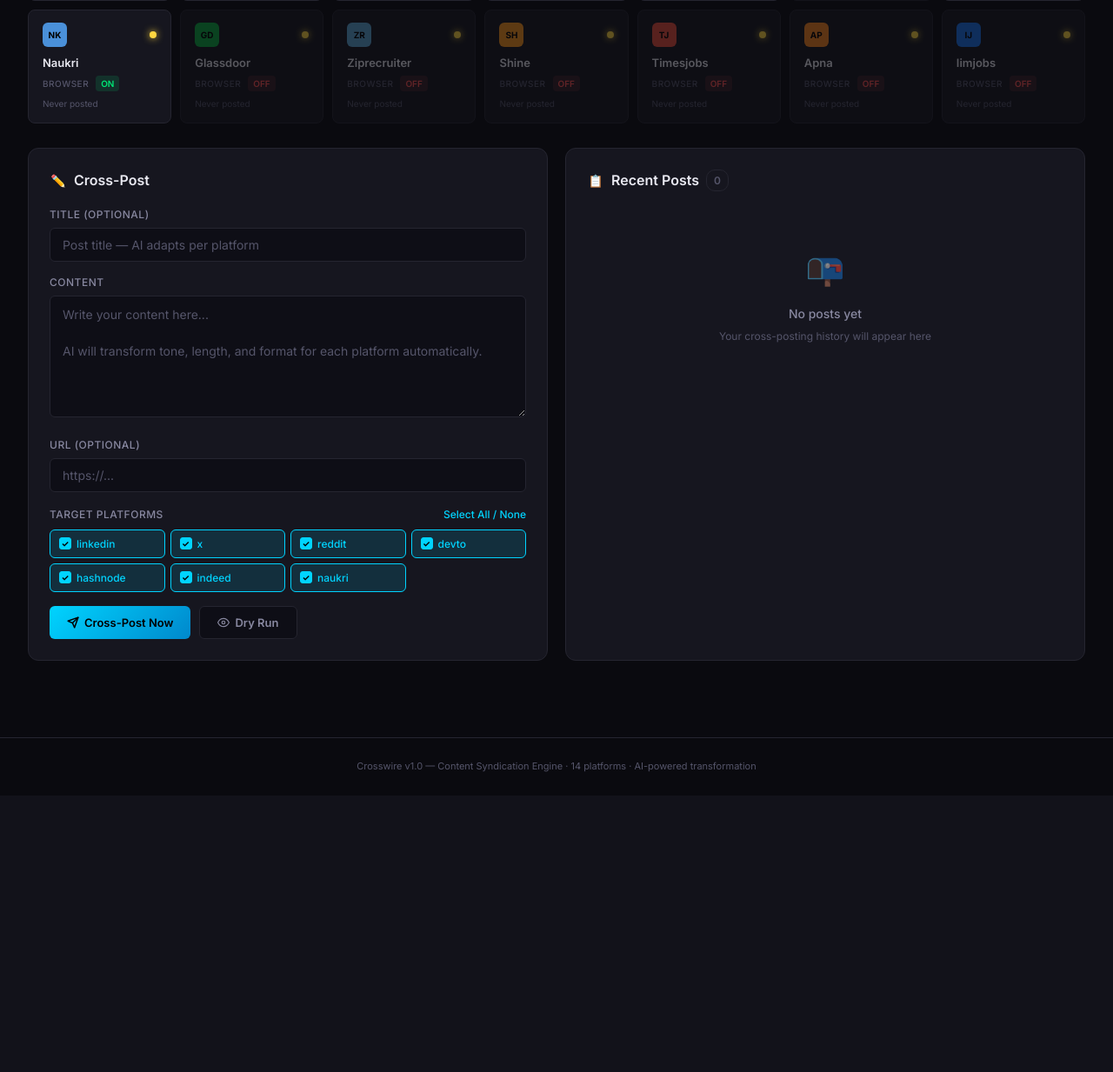
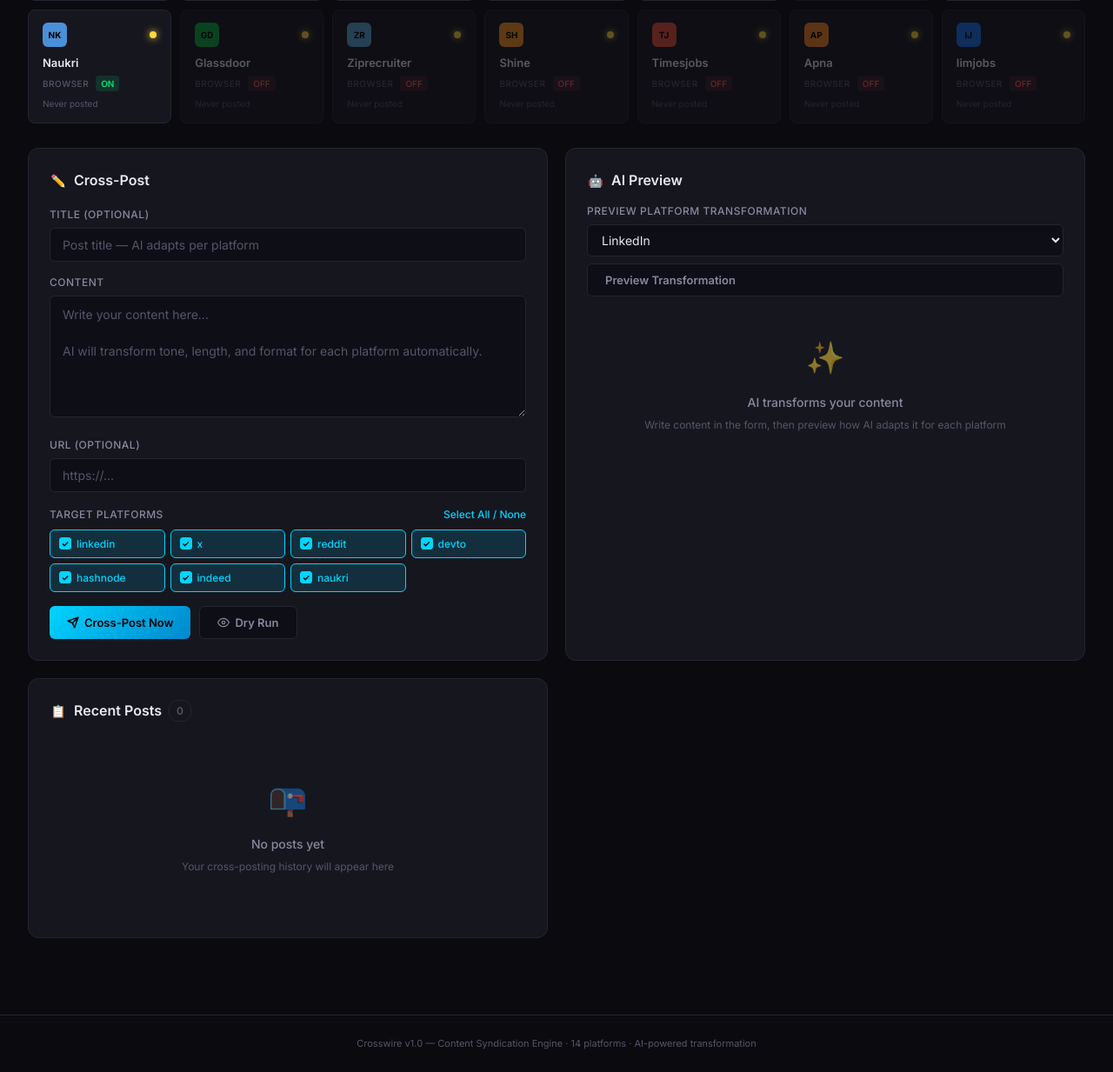
Before and after one commit to loisekk/crosswire, a Flask app: page / in a window 1280 px wide. Shown: the part 443-1676 px from the top of the page at 87% size. Before the commit the page ends 1331 px from the top, so only its background shows below. Run offline with Flask 3, Linux system fonts and the light colour scheme.

Commit message:
Dashboard: add AI preview panel, transform API endpoint, settings API
- AI Preview panel: select any platform, see how AI transforms your content
- POST /api/transform: Ollama-powered content transformation endpoint
- GET /api/settings: current engine configuration (dry_run, ai_model, etc.)
- Select dropdown with all 14 platforms for preview
- Real-time transformation preview before posting

```diff
--- a/dashboard/app.py
+++ b/dashboard/app.py
@@ -172,6 +172,43 @@
     return jsonify({"status": "healthy", "service": "crosswire-dashboard"})
 
 
+@app.route("/api/transform", methods=["POST"])
+def api_transform():
+    data = request.json or {}
+    content = data.get("content", "").strip()
+    platform = data.get("platform", "linkedin")
+
+    if not content:
+        return jsonify({"error": "Content is required"}), 400
+
+    try:
+        from adapters.ai_transformer import AITransformer
+        transformer = AITransformer()
+        result = transformer.transform(
+            content=content,
+            title=data.get("title", ""),
+            platform=platform,
+            source_platform=data.get("source_platform", "linkedin")
+        )
+        return jsonify(result)
+    except Exception as e:
+        return jsonify({"error": str(e), "content": content, "transformed": False}), 500
+
+
+@app.route("/api/settings", methods=["GET"])
+def api_settings():
+    engine = get_engine()
+    return jsonify({
+        "dry_run": engine.dry_run,
+        "ai_enabled": engine.ai_enabled,
+        "ai_model": engine.config.get("settings", {}).get("ai_model", "N/A"),
+        "ai_provider": engine.config.get("settings", {}).get("ai_provider", "ollama"),
+        "timezone": engine.config.get("settings", {}).get("timezone", "UTC"),
+        "sources": list(engine.sources.keys()),
+        "targets": list(engine.targets.keys())
+    })
+
+
 def run_dashboard(host="0.0.0.0", port=8080):
     logger.info(f"Crosswire Dashboard starting on http://{host}:{port}")
     app.run(host=host, port=port, debug=True)
--- a/dashboard/templates/index.html
+++ b/dashboard/templates/index.html
@@ -789,6 +789,44 @@
                 </div>
             </div>
 
+            <!-- AI Preview -->
+            <div class="history-panel">
+                <div class="section-title" style="margin-bottom: 12px;">
+                    <span class="icon">🤖</span> AI Preview
+                </div>
+                <div style="margin-bottom: 12px;">
+                    <label class="form-label">Preview platform transformation</label>
+                    <select id="previewPlatform" class="form-input" style="min-height: auto; padding: 8px 12px;">
+                        <option value="linkedin">LinkedIn</option>
+                        <option value="x">X (Twitter)</option>
+                        <option value="reddit">Reddit</option>
+                        <option value="devto">Dev.to</option>
+                        <option value="hashnode">Hashnode</option>
+                        <option value="medium">Medium</option>
+                        <option value="indeed">Indeed</option>
+                        <option value="naukri">Naukri</option>
+                        <option value="glassdoor">Glassdoor</option>
+                        <option value="ziprecruiter">ZipRecruiter</option>
+                        <option value="shine">Shine.com</option>
+                        <option value="timesjobs">TimesJobs</option>
+                        <option value="apna">Apna</option>
+                        <option value="iimjobs">IIMJobs</option>
+                    </select>
+                    <button class="btn btn-secondary" style="margin-top: 8px; width: 100%;" onclick="previewTransform()">
+                        Preview Transformation
+                    </button>
+                </div>
+                <div id="previewResult" style="display: none;">
+                    <div style="font-size: 11px; color: var(--text-muted); margin-bottom: 6px; text-transform: uppercase; letter-spacing: 0.5px;">Transformed for <span id="previewPlatformName"></span></div>
+                    <div id="previewContent" style="background: var(--bg-input); border: 1px solid var(--border); border-radius: var(--radius-xs); padding: 14px; font-size: 13px; line-height: 1.6; max-height: 400px; overflow-y: auto; white-space: pre-wrap; color: var(--text-primary);"></div>
+                </div>
+                <div id="previewEmpty" class="empty-state" style="padding: 30px 10px;">
+                    <div class="empty-icon">✨</div>
+                    <h3>AI transforms your content</h3>
+                    <p>Write content in the form, then preview how AI adapts it for each platform</p>
+                </div>
+            </div>
+
             <!-- History -->
             <div class="history-panel">
                 <div class="section-title">
@@ -1076,6 +1114,49 @@
     }
 
     /* ============================================
+       AI PREVIEW
+       ============================================ */
+    async function previewTransform() {
+        const content = document.getElementById('postContent').value.trim();
+        const title = document.getElementById('postTitle').value.trim();
+        const platform = document.getElementById('previewPlatform').value;
+
+        if (!content) { showToast('Write content first, then preview', 'error'); return; }
+
+        const previewResult = document.getElementById('previewResult');
+        const previewEmpty = document.getElementById('previewEmpty');
+        const previewContent = document.getElementById('previewContent');
+        const previewPlatformName = document.getElementById('previewPlatformName');
+
+        previewEmpty.style.display = 'none';
+        previewResult.style.display = 'none';
+        previewContent.textContent = 'Transforming...';
+        previewResult.style.display = 'block';
+        previewPlatformName.textContent = platform;
+
+        try {
+            const resp = await fetch('/api/transform', {
+                method: 'POST',
+                headers: { 'Content-Type': 'application/json' },
+                body: JSON.stringify({ content, title, platform })
+            });
+            const result = await resp.json();
+
+            if (result.error) {
+                previewContent.textContent = 'Error: ' + result.error;
+                previewContent.style.color = 'var(--red)';
+            } else {
+                previewContent.textContent = result.content;
+                previewContent.style.color = 'var(--text-primary)';
+                showToast(`Preview: ${platform} transformation ready`, 'success');
+            }
+        } catch (e) {
+            previewContent.textContent = 'Network error: ' + e.message;
+            previewContent.style.color = 'var(--red)';
+        }
+    }
+
+    /* ============================================
        AUTO REFRESH (30s)
        ============================================ */
     function startAutoRefresh() {
```
